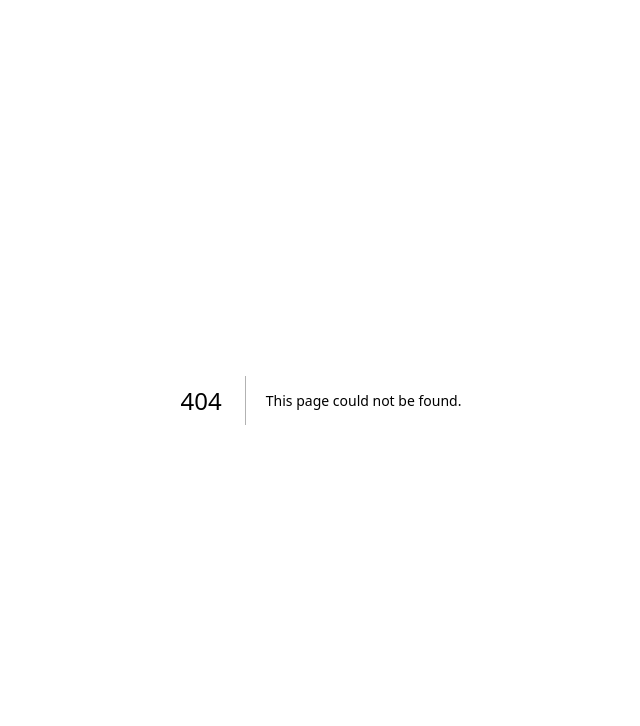
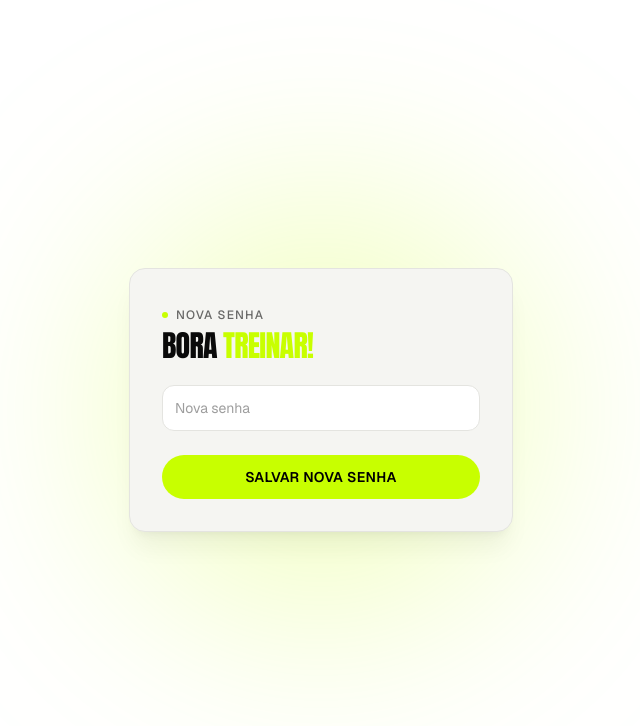
Before and after one commit to produtosamimpulse-collab/bora-treinar, a Next.js app: page /reset-password in a window 1280 px wide. Before the commit this address had no page. Shown: the top 726 px of the page, without its empty margins (319-959 px from the left). Built offline with nearby package versions, Linux system fonts and the light colour scheme.

Commit message:
feat: add forgot-password flow (reset request + set new password)

```diff
--- a/app/login/page.tsx
+++ b/app/login/page.tsx
@@ -4,7 +4,7 @@ import { useState } from 'react'
 import { useRouter } from 'next/navigation'
 import { createBrowserSupabaseClient } from '@/lib/supabase/client'
 
-type Mode = 'signin' | 'signup'
+type Mode = 'signin' | 'signup' | 'reset'
 
 export default function LoginPage() {
   const [mode, setMode] = useState<Mode>('signin')
@@ -20,6 +20,20 @@ export default function LoginPage() {
     setInfo(null)
 
     const supabase = createBrowserSupabaseClient()
+
+    if (mode === 'reset') {
+      const { error } = await supabase.auth.resetPasswordForEmail(email, {
+        redirectTo: `${window.location.origin}/reset-password`,
+      })
+
+      if (error) {
+        setError(error.message)
+        return
+      }
+
+      setInfo('Se esse email tiver uma conta, enviamos um link pra redefinir a senha.')
+      return
+    }
 
     if (mode === 'signup') {
       const { data, error } = await supabase.auth.signUp({ email, password })
@@ -57,6 +71,12 @@ export default function LoginPage() {
     setMode((current) => (current === 'signin' ? 'signup' : 'signin'))
   }
 
+  function goToReset() {
+    setError(null)
+    setInfo(null)
+    setMode('reset')
+  }
+
   return (
     <main className="relative flex min-h-screen items-center justify-center overflow-hidden bg-background px-6 text-foreground">
       <div
@@ -70,7 +90,7 @@ export default function LoginPage() {
       >
         <span className="mb-2 inline-flex items-center gap-2 text-xs font-medium uppercase tracking-widest text-foreground/60">
           <span className="h-1.5 w-1.5 rounded-full bg-brand" />
-          {mode === 'signin' ? 'Entrar' : 'Criar conta'}
+          {mode === 'signin' ? 'Entrar' : mode === 'signup' ? 'Criar conta' : 'Redefinir senha'}
         </span>
         <h1 className="font-display text-3xl uppercase leading-none tracking-tight">
           Bora <span className="text-brand">Treinar!</span>
@@ -85,6 +105,7 @@ export default function LoginPage() {
             className="w-full rounded-xl border border-border-subtle bg-background p-3 text-sm text-foreground placeholder:text-foreground/40 focus:border-brand focus:outline-none"
             required
           />
+          {mode !== 'reset' && (
             <input
               type="password"
               placeholder="Senha"
@@ -94,7 +115,18 @@ export default function LoginPage() {
               minLength={6}
               required
             />
+          )}
         </div>
+
+        {mode === 'signin' && (
+          <button
+            type="button"
+            onClick={goToReset}
+            className="mt-3 text-sm text-foreground/60 underline underline-offset-4 hover:text-foreground"
+          >
+            Esqueci minha senha
+          </button>
+        )}
 
         {error && <p className="mt-3 text-sm text-red-600">{error}</p>}
         {info && <p className="mt-3 text-sm text-green-700">{info}</p>}
@@ -103,8 +135,22 @@ export default function LoginPage() {
           type="submit"
           className="mt-6 w-full rounded-full bg-brand py-3 text-sm font-semibold uppercase tracking-wide text-black transition-transform hover:scale-[1.02]"
         >
-          {mode === 'signin' ? 'Entrar' : 'Criar conta'}
+          {mode === 'signin' ? 'Entrar' : mode === 'signup' ? 'Criar conta' : 'Enviar link de redefinição'}
         </button>
+
+        {mode === 'reset' ? (
+          <button
+            type="button"
+            onClick={() => {
+              setError(null)
+              setInfo(null)
+              setMode('signin')
+            }}
+            className="mt-4 w-full text-center text-sm text-foreground/60 underline underline-offset-4 hover:text-foreground"
+          >
+            Voltar pro login
+          </button>
+        ) : (
           <button
             type="button"
             onClick={toggleMode}
@@ -112,6 +158,7 @@ export default function LoginPage() {
           >
             {mode === 'signin' ? 'Não tem conta? Criar uma' : 'Já tem conta? Entrar'}
           </button>
+        )}
       </form>
     </main>
   )
--- /dev/null
+++ b/app/reset-password/page.tsx
@@ -0,0 +1,85 @@
+'use client'
+
+import { useState } from 'react'
+import { useRouter } from 'next/navigation'
+import { createBrowserSupabaseClient } from '@/lib/supabase/client'
+
+export default function ResetPasswordPage() {
+  const [password, setPassword] = useState('')
+  const [error, setError] = useState<string | null>(null)
+  const [done, setDone] = useState(false)
+  const router = useRouter()
+
+  async function handleSubmit(e: React.FormEvent) {
+    e.preventDefault()
+    setError(null)
+
+    const supabase = createBrowserSupabaseClient()
+    const { error } = await supabase.auth.updateUser({ password })
+
+    if (error) {
+      setError(error.message)
+      return
+    }
+
+    setDone(true)
+  }
+
+  return (
+    <main className="relative flex min-h-screen items-center justify-center overflow-hidden bg-background px-6 text-foreground">
+      <div
+        aria-hidden
+        className="pointer-events-none absolute left-1/2 top-1/4 h-[420px] w-[420px] -translate-x-1/2 rounded-full bg-brand/25 blur-[110px]"
+      />
+
+      <form
+        onSubmit={handleSubmit}
+        className="relative w-full max-w-sm rounded-2xl border border-border-subtle bg-surface p-6 shadow-xl shadow-black/5 sm:p-8"
+      >
+        <span className="mb-2 inline-flex items-center gap-2 text-xs font-medium uppercase tracking-widest text-foreground/60">
+          <span className="h-1.5 w-1.5 rounded-full bg-brand" />
+          Nova senha
+        </span>
+        <h1 className="font-display text-3xl uppercase leading-none tracking-tight">
+          Bora <span className="text-brand">Treinar!</span>
+        </h1>
+
+        {done ? (
+          <>
+            <p className="mt-6 text-sm text-green-700">Senha redefinida com sucesso.</p>
+            <button
+              type="button"
+              onClick={() => router.push('/login')}
+              className="mt-6 w-full rounded-full bg-brand py-3 text-sm font-semibold uppercase tracking-wide text-black transition-transform hover:scale-[1.02]"
+            >
+              Ir para o login
+            </button>
+          </>
+        ) : (
+          <>
+            <div className="mt-6 space-y-3">
+              <input
+                type="password"
+                placeholder="Nova senha"
+                value={password}
+                onChange={(e) => setPassword(e.target.value)}
+                className="w-full rounded-xl border border-border-subtle bg-background p-3 text-sm text-foreground placeholder:text-foreground/40 focus:border-brand focus:outline-none"
+                minLength={6}
+                required
+              />
+            </div>
+
+            {error && <p className="mt-3 text-sm text-red-600">{error}</p>}
+
+            <button
+              type="submit"
+              className="mt-6 w-full rounded-full bg-brand py-3 text-sm font-semibold uppercase tracking-wide text-black transition-transform hover:scale-[1.02]"
+            >
+              Salvar nova senha
+            </button>
+          </>
+        )}
+      </form>
+    </main>
+  )
+}
```
Lines whose indentation alone changed are shown as unchanged.
